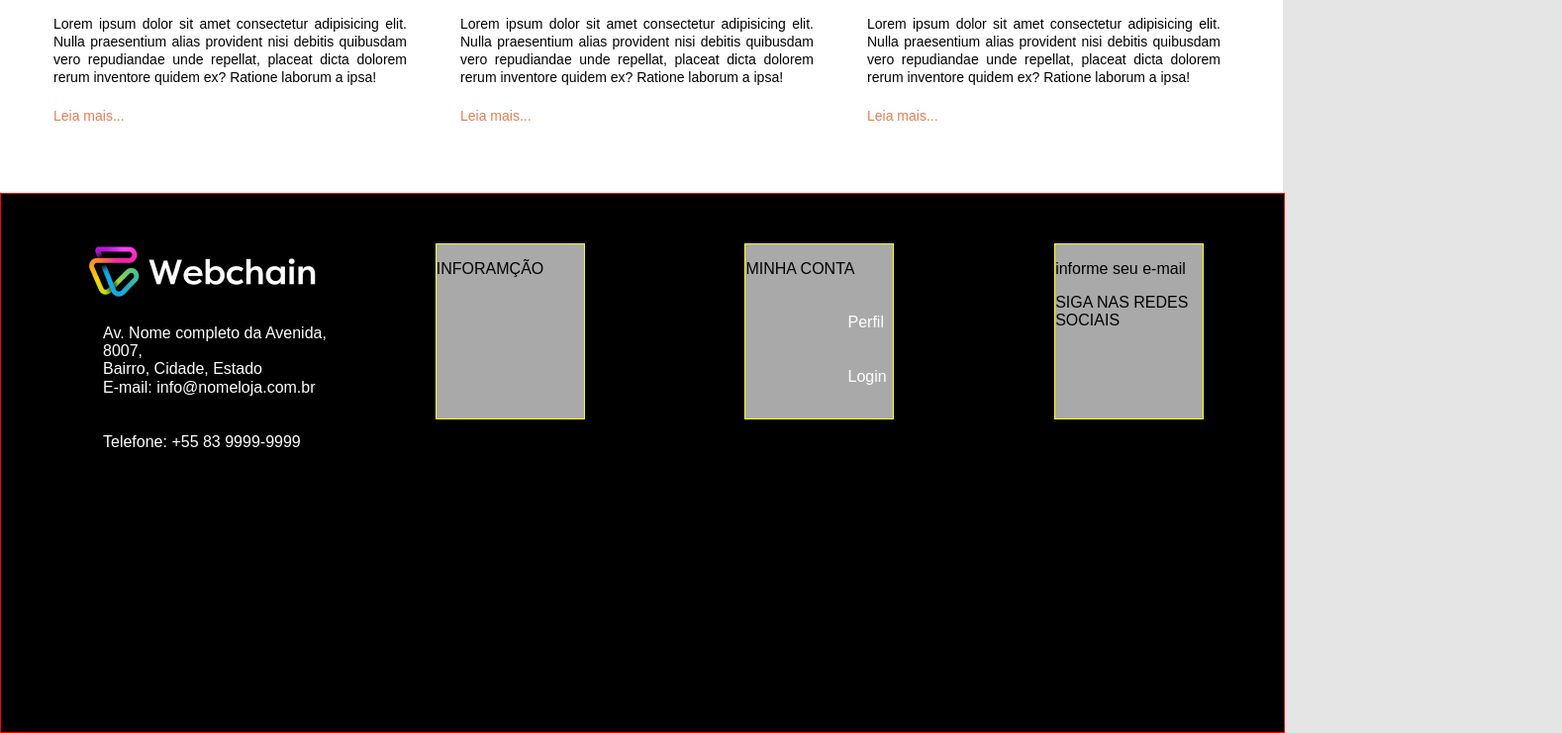
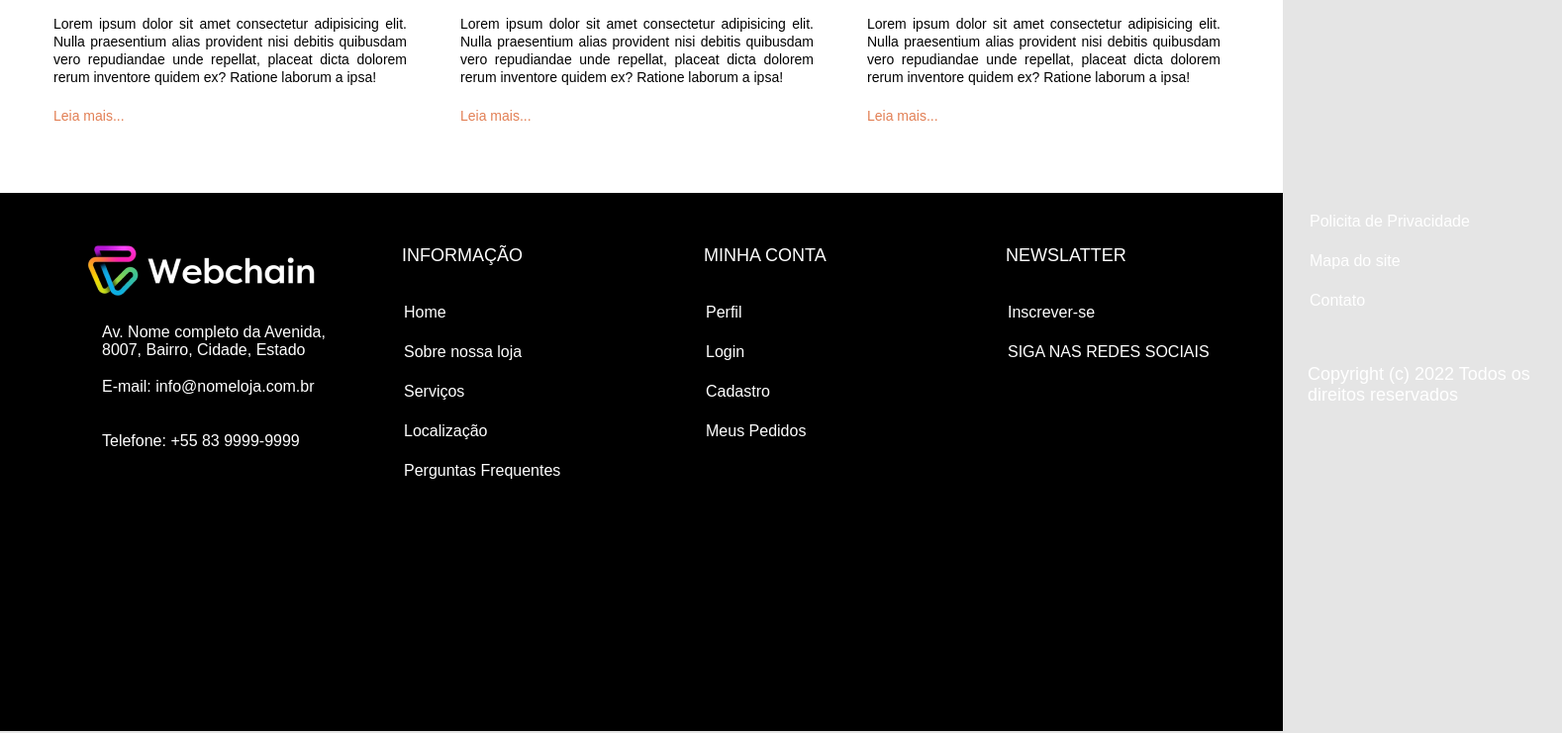
Before and after one commit to Yonatha/javascript-estudo, a Vue app in the folder loja/frontend/: page / in a window 1280 px wide. Shown: the part 1138-1879 px from the top of the page at 99% size, 1578 px wide, since content can reach past the window. Built offline with nearby package versions, Linux system fonts and the light colour scheme; no server answers.

Commit message:
inserindo minha conta, newslatter, orientacoesgerais

```diff
--- a/loja/frontend/src/components/layout/Rodape.vue
+++ b/loja/frontend/src/components/layout/Rodape.vue
@@ -5,8 +5,7 @@
                 <img src="images/webchain-rodape.png" alt="webchain" class="webchain-rodape">
 
                 <a href="#" class="endereco">
-                    Av. Nome completo da Avenida, 8007,<br>
-                    Bairro, Cidade, Estado
+                    Av. Nome completo da Avenida, 8007, Bairro, Cidade, Estado
                 </a>
                 <a href="#" class="email">
                     E-mail: info@nomeloja.com.br
@@ -17,8 +16,26 @@
             </footer>
 
             <div class="informacao">
-                <p>INFORAMÇÃO</p>
+                <p>INFORMAÇÃO</p>
+
+                <a href="#" class="home">
+                    Home
+                </a>
+                <a href="#" class="sobrenossaloja">
+                    Sobre nossa loja
+                </a>
+                <a href="#" class="service">
+                    Serviços
+                </a>
+                <a href="#" class="localizacao">
+                    Localização
+                </a>
+                <a href="#" class="perguntasfrequentes">
+                    Perguntas Frequentes
+                </a>
+
             </div>
+
             <div class="conta">
                 <p>MINHA CONTA</p>
                 <a href="#" class="email">
@@ -27,16 +44,38 @@
                 <a href="#" class="Login">
                     Login
                 </a>
+                <a href="#" class="Cadastro">
+                    Cadastro
+                </a>
+                <a href="#" class="Meus Pedidos">
+                    Meus Pedidos
+                </a>
+            </div>
+
+            <div class="newslatter">
+                <p>NEWSLATTER</p>
+                <a href="#" class="assinar">
+                    Inscrever-se
+                </a>
+                <a href="#" class="redesociais">
+                    SIGA NAS REDES SOCIAIS
+                </a>
 
             </div>
-            <div class="newslatter">
-                <p>informe seu e-mail</p>
-                <p>SIGA NAS REDES SOCIAIS</p>
-
+            <div class="orientacoesgerais">
+                <a href="#" class="politicaprivacidade">
+                    Policita de Privacidade
+                </a>
+                <a href="#" class="mapasite">
+                    Mapa do site
+                </a>
+                <a href="#" class="contato">
+                    Contato
+                </a>
+                <p>Copyright (c) 2022 Todos os direitos reservados</p>
             </div>
         </div>
     </div>
-
 </template>
 
 
@@ -45,7 +84,6 @@
 .rodape {
     width: 1296px;
     height: 544px;
-    border: red 1px solid;
     margin: auto;
     text-align: left;
     background-color: black;
@@ -57,21 +95,12 @@
     align-items: flex-start;
 }
 
-.informacao, .conta, .newslatter {
-    width: 149px;
-    height: 176px;
-    border: yellow 1px solid;
-    margin: auto;
-    text-align: left;
-    background-color: darkgray;
-}
-
 .webchain-rodape {
     margin-left: 83px;
     margin-top: 48px;
 }
 
-.rodape a {
+.conteudo a, .conta a, .newslatter a {
     display: block;
     padding: 20px;
     height: 15px;
@@ -80,10 +109,22 @@
     color: white;
     margin-left: 83px;
     text-decoration: none;
-}
-
-.rodape p {
 
 }
 
+.informacao a, .conta a, .newslatter a, .orientacoesgerais a {
+    height: 0px;
+    margin-left: 30px;
+}
+
+.informacao p, .conta p, .newslatter p, .orientacoesgerais p {
+    font-size: 18px;
+    color: white;
+    margin-top: 53px;
+    margin-left: 48px;
+    text-align: left;
+}
+
+
+
 </style>
```
